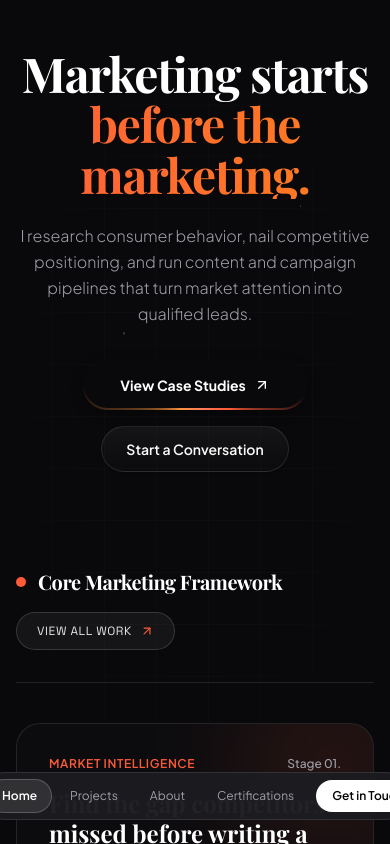
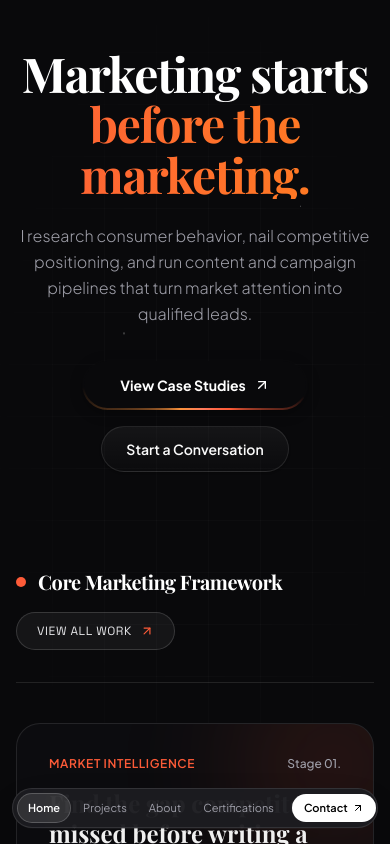
Before and after one commit to alpha-brackets/alishba-portfolio, a Next.js app: page / in a window 390 px wide. Shown: the top 844 px of the page. Built offline with nearby package versions, Linux system fonts and the light colour scheme; a web font is replaced by a local one.

Commit message:
fix(nav): make floating navigation dock fully responsive on mobile and small screens

```diff
--- a/src/app/globals.css
+++ b/src/app/globals.css
@@ -69,6 +69,15 @@ body {
   html, body, a, button, [role="button"], input, textarea, select {
     cursor: none !important;
   }
+}
+
+/* Utility to hide scrollbars */
+.no-scrollbar::-webkit-scrollbar {
+  display: none;
+}
+.no-scrollbar {
+  -ms-overflow-style: none;
+  scrollbar-width: none;
 }
 
 /* Custom Scrollbar */
--- a/src/components/layout/Navbar.tsx
+++ b/src/components/layout/Navbar.tsx
@@ -54,13 +54,14 @@ export function Navbar() {
       </header>
       */}
 
-      {/* ─── Bottom Floating Dock Navigation: Exact Match to Portfolix Screenshot ─── */}
+      {/* ─── Bottom Floating Dock Navigation: Responsive across all devices ─── */}
       <nav
         aria-label="Floating Navigation Dock"
-        className="fixed bottom-6 inset-x-0 z-50 flex justify-center pointer-events-none px-4"
+        className="fixed bottom-4 sm:bottom-6 inset-x-0 z-50 flex justify-center pointer-events-none px-3"
       >
-        <div className="pointer-events-auto flex items-center gap-1 sm:gap-1.5 p-1.5 sm:p-2 rounded-full bg-[#1c1c20]/95 backdrop-blur-2xl border border-white/10 transition-all duration-300">
+        <div className="pointer-events-auto flex items-center justify-between sm:justify-start gap-1 p-1 sm:p-2 rounded-full bg-[#1c1c20]/95 backdrop-blur-2xl border border-white/10 shadow-2xl max-w-full overflow-x-auto no-scrollbar transition-all duration-300">
 
+          <div className="flex items-center gap-0.5 sm:gap-1.5 shrink-0">
             {dockLinks.map((link) => {
               const isActive =
                 link.href === '/'
@@ -72,24 +73,26 @@ export function Navbar() {
                   key={link.href}
                   href={link.href}
                   className={cn(
-                  'px-3.5 sm:px-4 py-2 rounded-full text-xs sm:text-sm font-sans transition-all duration-200 select-none',
+                    'px-2.5 sm:px-4 py-1.5 sm:py-2 rounded-full text-[11px] sm:text-sm font-sans transition-all duration-200 select-none whitespace-nowrap',
                     isActive
                       ? 'text-white font-semibold bg-white/10 border border-white/20'
-                    : 'text-zinc-400 hover:text-white hover:bg-white/5'
+                      : 'text-zinc-400 hover:text-white hover:bg-white/5 active:bg-white/10'
                   )}
                 >
                   {link.label}
                 </Link>
               );
             })}
+          </div>
 
           {/* Solid White / Coral CTA Capsule Button */}
           <Link
             href="/contact"
-            className="ml-1 inline-flex items-center gap-1.5 px-4 sm:px-5 py-2 rounded-full bg-white hover:bg-[#fd5b38] text-black hover:text-white text-xs sm:text-sm font-semibold transition-all duration-200 select-none shrink-0"
+            className="ml-1 inline-flex items-center gap-1 px-3 sm:px-5 py-1.5 sm:py-2 rounded-full bg-white hover:bg-[#fd5b38] text-black hover:text-white text-[11px] sm:text-sm font-semibold transition-all duration-200 select-none shrink-0"
           >
-            <span>Get in Touch</span>
-            <ArrowUpRight className="w-3.5 h-3.5 shrink-0" />
+            <span className="hidden xs:inline">Get in Touch</span>
+            <span className="xs:hidden">Contact</span>
+            <ArrowUpRight className="w-3 h-3 sm:w-3.5 sm:h-3.5 shrink-0" />
           </Link>
 
         </div>
```
Lines whose indentation alone changed are shown as unchanged.
